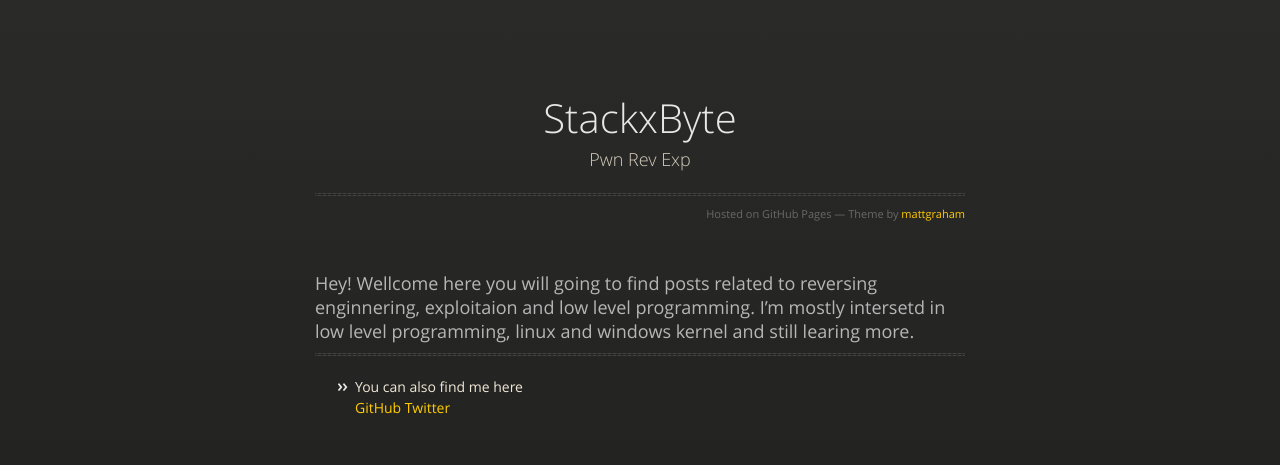
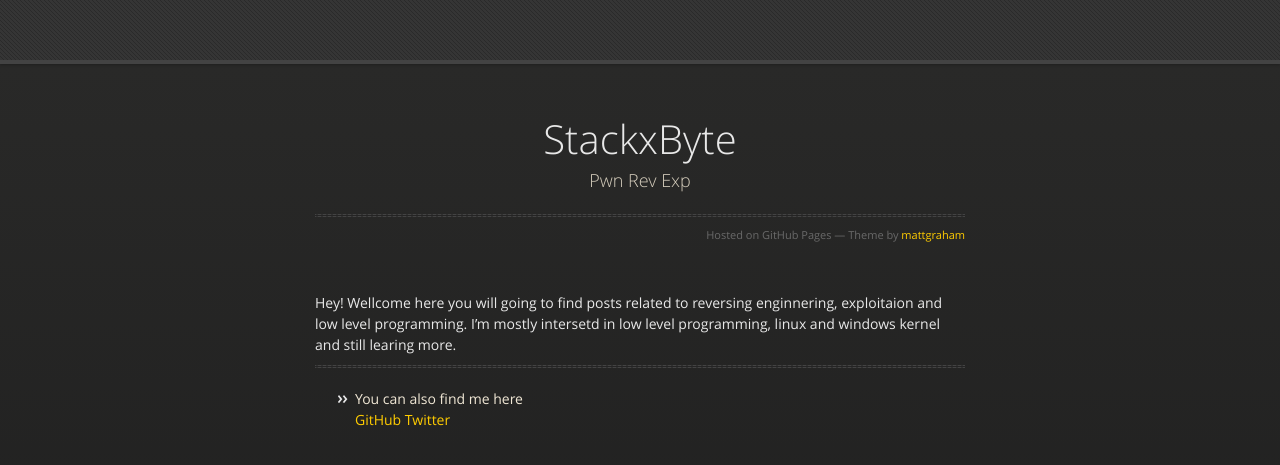
Before and after one commit to stackxbyte/stackxbyte.github.io, a Jekyll site: the page built from index.md, in a window 1280 px wide. Shown: the top 465 px of the page. Built offline with Jekyll 4.4.1, drawn with Linux system fonts in a browser that asks for light colours; our own code applies the rules of GitHub Pages for plain Markdown files.

```diff
--- a/_layouts/default.html
+++ b/_layouts/default.html
@@ -18,8 +18,8 @@
     {% include head-custom.html %}
   </head>
   <body>
-      <!-- <div id="header"> -->
-        <!-- <nav> -->
+      <div id="header">
+        <nav>
           <!-- <ul> -->
           <!--   <li class="fork"><a href="{{ site.github.repository_url }}">View On GitHub</a></li> -->
           <!--   {% if site.show_downloads %} -->
@@ -28,8 +28,8 @@
           <!--     <li class="title">DOWNLOADS</li> -->
           <!--   {% endif %} -->
           <!-- </ul> -->
-        <!-- </nav> -->
-      <!-- </div>end header -->
+        </nav>
+      </div>end header
 
     <div class="wrapper">
 
@@ -41,9 +41,7 @@
           <!-- <span class="credits left">Project maintained by <a href="{{ site.github.owner_url }}">{{ site.github.owner_name }}</a></span> -->
           <span class="credits right">Hosted on GitHub Pages &mdash; Theme by <a href="https://twitter.com/mattgraham">mattgraham</a></span>
         </div>
-
         {{ content }}
-
       </section>
 
     </div>
--- a/index.md
+++ b/index.md
@@ -2,7 +2,7 @@
 layout: default
 ---
 
-### Hey! Wellcome here you will going to find posts related to reversing enginnering, exploitaion and low level programming. I'm mostly intersetd in low level programming, linux and windows kernel and still learing more.
+#### Hey! Wellcome here you will going to find posts related to reversing enginnering, exploitaion and low level programming. I'm mostly intersetd in low level programming, linux and windows kernel and still learing more.
 
 ---------------------------------------
 * You can also find me here <br>
```
